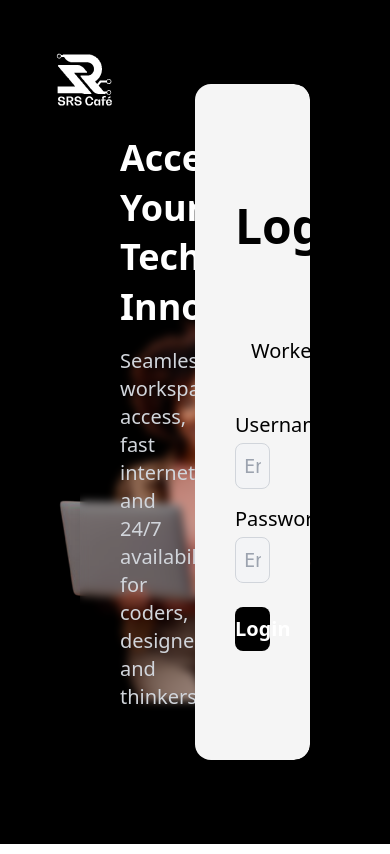
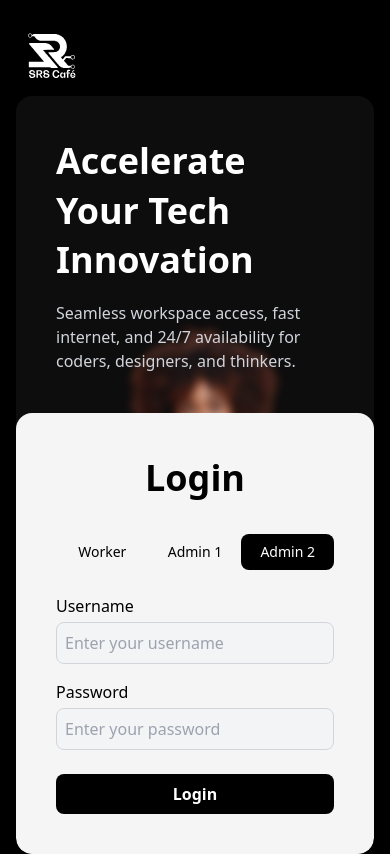
Before and after one commit to SRSacc/srs-cafe-portal, a React (Vite) app: page / in a window 390 px wide. Built offline with nearby package versions, Linux system fonts and the light colour scheme.

Commit message:
Added responsiveness to all pages and other changes

```diff
--- a/src/App.jsx
+++ b/src/App.jsx
@@ -11,9 +11,10 @@ function App() {
     <Router>
       <Routes>
         <Route path="/" element={<AuthPage />} />
-        <Route path="/dashboard/admin2" element={<Admin2Layout />}>
+        <Route path="/admin2" element={<Admin2Layout />}>
+          {/* <Route path="admin2" element={<AdminDashboard/>} /> */}
+          <Route path="dashboard" element={<Subscribers />} />
           <Route path="register" element={<RegisterSubscriber />} />
-          <Route path="subscribers" element={<Subscribers />} />
           <Route path="notifications" element={<Notifications />} />
         </Route>
       </Routes>
--- a/src/layouts/Admin2Layout.jsx
+++ b/src/layouts/Admin2Layout.jsx
@@ -5,9 +5,11 @@ import Logo from '../assets/SRSLogoWhite.svg';
 import { useNotifications } from '../context/NotificationContext';
 
 const navItems = [
-  { name: 'Register', path: '/dashboard/admin2/register', icon: <UserPlus size={18} /> },
-  { name: 'Subscribers', path: '/dashboard/admin2/subscribers', icon: <Users size={18} /> },
-  { name: 'Notifications', path: '/dashboard/admin2/notifications', icon: <Bell size={18} /> },
+
+  { name: 'Dashboard', path: '/admin2/dashboard', icon: <Users size={18} /> },
+  // { name: 'Subscribers', path: '/dashboard/subscribers', icon: <Users size={18} /> },
+  { name: 'Register', path: '/admin2/register', icon: <UserPlus size={18} /> },
+  { name: 'Notifications', path: '/admin2/notifications', icon: <Bell size={18} /> },
 ];
 
 
@@ -43,7 +45,7 @@ export default function Admin2Layout() {
         }`}>
         <div>
           <div className="flex items-center gap-3 mb-10">
-            <img src={Logo} alt="SRS Café Logo" className="w-8 h-8" />
+            <img src={Logo} alt="SRS Café Logo" className="w-12 h-12" />
             <h1 className="text-xl font-semibold tracking-wide">SRS Café</h1>
           </div>
           <nav className="space-y-2">
--- a/src/pages/AuthPage.jsx
+++ b/src/pages/AuthPage.jsx
@@ -2,6 +2,7 @@ import { useState } from "react";
 import { Navigate } from "react-router-dom";
 import Logo from "../assets/SRSLogoWhite.svg";
 import Ambassador from "../assets/Ambassador.png";
+
 
 export default function AuthPage() {
   const [role, setRole] = useState("admin2");
@@ -17,36 +18,32 @@ export default function AuthPage() {
   };
 
   if (isLoggedIn) {
-    return <Navigate to="/dashboard/admin2" />;
+    return <Navigate to="/admin2/dashboard" />;
   }
 
   return (
-    <div className="relative h-screen w-full bg-black text-white overflow-hidden">
-      {/* Fullscreen Logo Background */}
-      {/* <div className="absolute inset-0 flex items-center justify-center opacity-10">
-        <img src={Logo} alt="Background Logo" className="w-3/4 max-w-4xl" />
-      </div> */}
+    <div className="relative h-full md:h-screen w-full bg-black text-white overflow-hidden">
       {/* Top Left Logo */}
-        <div className="absolute top-6 left-6 z-20">
-            <img src={Logo} alt="SRS Café Logo" className="w-28" />
+        <div className="sticky md:absolute top-2 left-2 z-20 ">
+            <img src={Logo} alt="SRS Café Logo" className="w-24 sm:w-28" />
         </div>
+
       {/* Background Image */}
       <img
         src={Ambassador}
         alt="Ambassador"
-        className="absolute bottom-0 left-0 h-[80%] object-contain opacity-80"
+        className="absolute bottom-0 left-0 h-[80%] sm:h-[60%] md:h-[80%] object-contain opacity-80"
       />
 
       {/* Foreground Content */}
-      <div className="relative z-10 flex items-center justify-end h-full px-20">
-        <div className="flex w-full h-[80%] max-w-4xl bg-white/05 backdrop-blur-sm rounded-2xl shadow-xl overflow-hidden">
+      <div className="relative z-10 flex items-center justify-end md:h-full px-4 py-0 md:px-20 md:py-0 overflow-auto">
+        <div className="flex flex-col md:flex-row w-full md:h-[80%] max-w-5xl bg-white/5 backdrop-blur-sm rounded-2xl shadow-xl overflow-hidden">
           {/* Left Side */}
-
-          <div className="w-1/2 p-10 flex flex-col justify-center">
-            <h1 className="text-4xl font-bold mb-4 leading-snug">
+          <div className="md:w-1/2 w-full p-10 flex flex-col justify-center">
+            <h1 className="sm-text-3xl text-4xl font-bold mb-4 leading-snug">
               Accelerate Your Tech Innovation
             </h1>
-            <p className="text-gray-300 text-xl">
+            <p className="text-base text-gray-300 sm:text-lg md:text-xl">
               Seamless workspace access, fast internet, and 24/7 availability
               for coders, designers, and thinkers.
             </p>
@@ -54,37 +51,24 @@ export default function AuthPage() {
 
           {/* Right Side Form */}
 
-          <div className="w-1/2 bg-[#f5f5f5] text-black  text-xl p-10 flex flex-col justify-center rounded-2xl">
-            <div className="text-center pb-10 flex flex-col justify-center">
-              <h2 className="text-5xl font-bold mb-4 leading-snug">Login</h2>
+          <div className="md:w-1/2 w-full bg-[#f5f5f5] text-black  lg:text-xl p-10 sm:p-6 flex flex-col justify-center rounded-2xl">
+            <div className="text-center pb-6 flex flex-col justify-center">
+              <h2 className="text-4xl sm:text-5xl font-bold mb-2 leading-snug">Login</h2>
             </div>
             {/* Role Tabs */}
-            <div className="flex justify-around mb-6">
-              <button
-                className={`px-4 py-2 rounded-lg transition font-medium ${
-                  role === "worker" ? "bg-black text-white" : "text-black"
-                }`}
-                onClick={() => setRole("worker")}
-              >
-                Worker
-              </button>
-              <button
-                className={`px-4 py-2 rounded-lg transition font-medium ${
-                  role === "admin1" ? "bg-black text-white" : "text-black"
-                }`}
-                onClick={() => setRole("admin1")}
-              >
-                Admin 1
-              </button>
-              <button
-                className={`px-4 py-2 rounded-lg transition font-medium ${
-                  role === "admin2" ? "bg-black text-white" : "text-black"
-                }`}
-                onClick={() => setRole("admin2")}
-              >
-                Admin 2
-              </button>
-
+            <div className="flex justify-between w-full mb-6 text-sm sm:text-base">
+              {["worker", "admin1", "admin2"].map((r) => (
+                <button
+                  key={r}
+                  className={`w-1/3 px-2 py-2 sm:px-4 rounded-lg transition font-medium md:font-small text-nowrap ${
+                    role === r ? "bg-black text-white" : "text-black"
+                  }`}
+                  onClick={() => setRole(r)}
+                >
+                  {/* Consider adding icons here later */}
+                  {r === "admin1" ? "Admin 1" : r === "admin2" ? "Admin 2" : "Worker"}
+                </button>
+              ))}
             </div>
 
             {/* Login Form (Admin 2 only for now) */}
--- a/src/pages/RegisterSubscriber.jsx
+++ b/src/pages/RegisterSubscriber.jsx
@@ -1,4 +1,4 @@
-import { useState, useEffect } from 'react';
+import { useState, /*useEffect*/ } from 'react';
 import dayjs from 'dayjs';
 import { User, Building2 } from 'lucide-react';
 
@@ -35,14 +35,14 @@ export default function RegisterSubscriber() {
   };
 
   return (
-    <div className="max-w-3xl mx-auto bg-white/10 backdrop-blur-lg p-10 rounded-3xl shadow-2xl text-white">
-      <h2 className="text-3xl font-bold mb-8 text-center">Register New Subscriber</h2>
+    <div className="max-w-3xl mx-auto bg-white/10 backdrop-blur-lg m:p-10 px-5 py-10  rounded-3xl shadow-2xl text-white">
+      <h2 className=" text-2xl m:text-3xl font-bold mb-8 text-center text-balance">Register New Subscriber</h2>
 
       {/* Tab Switch */}
       <div className="flex justify-center mb-10">
-        <div className="flex bg-white/10 rounded-full p-1 gap-2">
+        <div className="flex bg-white/10 w-full rounded-full p-1 gap-2">
           <button
-            className={`px-6 py-2 rounded-full flex items-center gap-2 text-sm transition ${
+            className={`px-1 sm:px-6  py-1 sm:py-2 rounded-full flex items-center text-center gap-1 sm:gap-2 text-sm text-balance overflow-hidden transition w-1/2 ${
               activeTab === 'regular' ? 'bg-white text-black font-semibold' : 'text-white hover:bg-white/20'
             }`}
             onClick={() => setActiveTab('regular')}
@@ -50,7 +50,7 @@ export default function RegisterSubscriber() {
             <User size={16} /> Regular Subscriber
           </button>
           <button
-            className={`px-6 py-2 rounded-full flex items-center gap-2 text-sm transition ${
+            className={`px-1 sm:px-6  py-1 sm:py-2 rounded-full flex items-center text-center gap-1 sm:gap-2 text-sm text-balance overflow-hidden transition w-1/2 ${
               activeTab === 'srs' ? 'bg-white text-black font-semibold' : 'text-white hover:bg-white/20'
             }`}
             onClick={() => setActiveTab('srs')}
```
Also changed, not shown: src/pages/avatar1.jpg (deleted).
